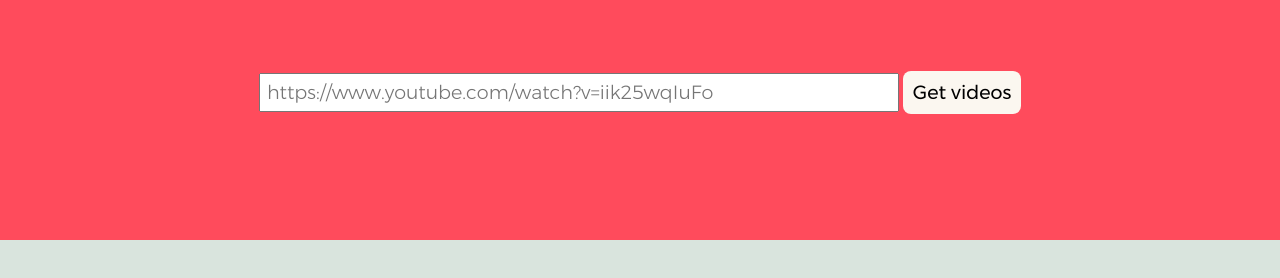
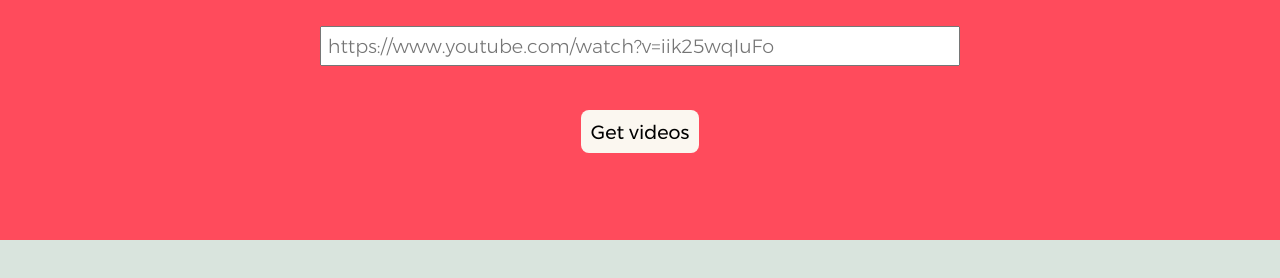
Before and after one commit to SrikarKSV/MultiTube, a plain HTML site: page frontend/index.html in a window 1280 px wide. Shown: the part 120-398 px from the top of the page. Drawn offline with Linux system fonts and the light colour scheme.

Commit message:
👌 IMPROVE: Styled button inside form.

```diff
--- a/frontend/style.css
+++ b/frontend/style.css
@@ -54,9 +54,10 @@
 }
 
 .get-video-btn {
+  display: block;
   border: 0;
   cursor: pointer;
-  margin-top: 2.8rem;
+  margin: 2.8rem auto 0;
   padding: 0.5em;
   background-color: var(--button-bg);
   border-radius: var(--button-border-radius);
```
